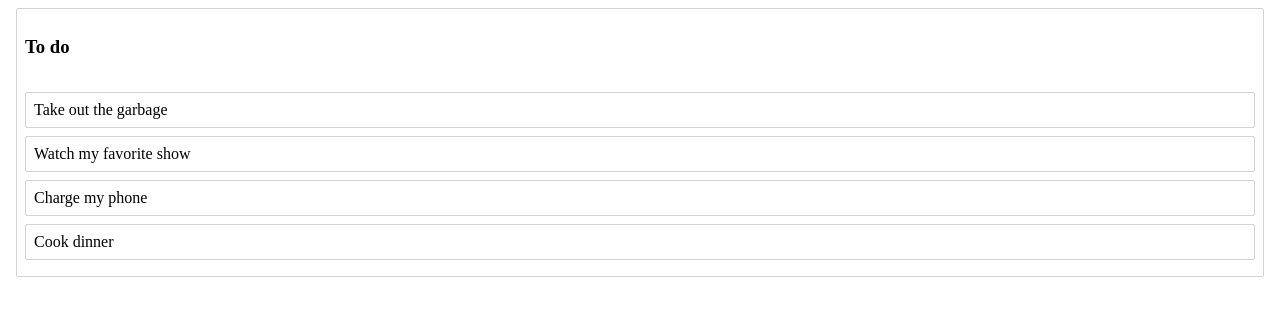
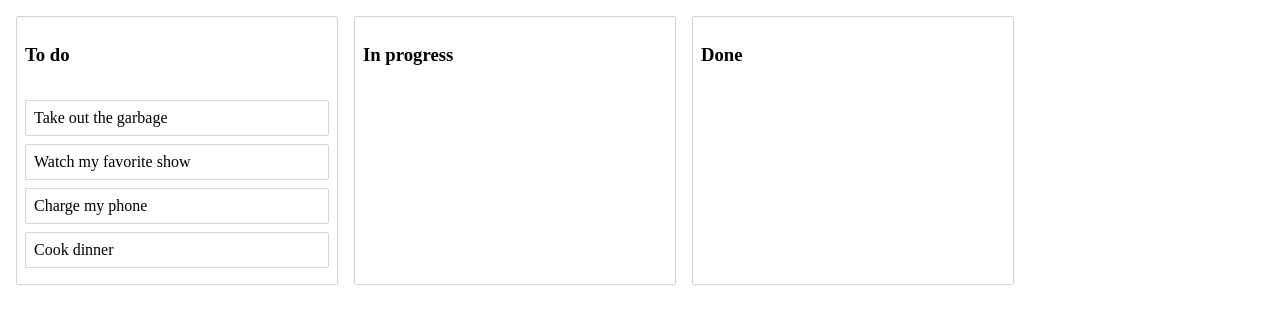
Before and after one commit to Rudy-Clark/react-beautiful-dnd-typescript, a React (Create React App) app: page / in a window 1280 px wide. Shown: the top 324 px of the page. Built offline with nearby package versions, Linux system fonts and the light colour scheme.

Commit message:
add two new columns & logic

```diff
--- a/src/components/app.tsx
+++ b/src/components/app.tsx
@@ -1,8 +1,13 @@
 import React, { useState } from 'react';
-import { DragDropContext, DropResult } from "react-beautiful-dnd";
+import { DragDropContext, DropResult, DragUpdate, Droppable } from "react-beautiful-dnd";
+import styled from 'styled-components';
 
 import initialData, { IColumn, ITask } from "../initial-data";
 import Column from './column';
+
+const Container = styled.div`
+  display: flex;
+`
 
 const App: React.FC = () => {
   const [data, setData] = useState<initialData>(initialData);
@@ -31,6 +36,10 @@ const App: React.FC = () => {
     if (source.droppableId === destination.droppableId &&
           destination.index === source.index) return;
 
+    const start = data.columns[source.droppableId];
+    const finish = data.columns[destination.droppableId];
+
+    if (start === finish ) {
       const column = data.columns[source.droppableId];
       const newTaskIds = Array.from(column.taskIds);
       newTaskIds.splice(source.index, 1);
@@ -48,19 +57,44 @@ const App: React.FC = () => {
           [newColumn.id]: newColumn,
         }
       }));
+    }
+
+    const startTaskIds = Array.from(start.taskIds);
+    startTaskIds.splice(source.index, 1);
+
+    const newStart = {
+      ...start,
+      taskIds: startTaskIds
     };
 
+    const finishTaskIds = Array.from(finish.taskIds);
+    finishTaskIds.splice(destination.index, 0, draggableId);
+
+    const newFinish = {
+      ...finish,
+      taskIds: finishTaskIds
+    };
+
+    setData(currData => ({
+      ...currData,
+      columns: {
+        ...currData.columns,
+        [newStart.id]: newStart,
+        [newFinish.id]: newFinish
+      }
+    }));
+  };
 
   return (
-    <DragDropContext
-      onDragEnd={handleDragEnd}
-    >
+    <Container>
+      <DragDropContext onDragEnd={handleDragEnd}>
         {data.columnOrder.map(columnId => {
           const column: IColumn = data.columns[columnId];
           const tasks: ITask[] = column.taskIds.map(taskId => data.tasks[taskId]);
           return <Column key={column.id} column={column} tasks={tasks} />
         })}
       </DragDropContext>
+    </Container>
   );
 };
 
--- a/src/components/column.tsx
+++ b/src/components/column.tsx
@@ -14,17 +14,25 @@ interface Props {
 interface TaskList {
   isDragging: boolean
 }
+
 const Container = styled.div`
   margin: 8px;
   border: 1px solid lightgrey;
   border-radius: 2px;
+  width: 320px;
+  display: flex;
+  flex-flow: column wrap;
 `;
+
 const Title = styled.h3`
   padding: 8px;
 `;
+
 const TaskList = styled.div`
   padding: 8px;
-  background-color: ${ (props: TaskList) => props.isDragging ? 'skyblue' : '#fff' }
+  background-color: ${ (props: TaskList) => props.isDragging ? 'skyblue' : '#fff' };
+  flex-grow: 1;
+  min-height: 100px;
 `;
 
 const Column: React.FC<Props> = ({ column, tasks }) => (
--- a/src/components/task.tsx
+++ b/src/components/task.tsx
@@ -40,8 +40,8 @@ const Task: React.FC<Props> = ({ task, index }) => (
   <Draggable draggableId={task.id} index={index}>
     {(provided, snapshot) => (
       <Container
+      {...provided.dragHandleProps}
         {...provided.draggableProps}
-        {...provided.dragHandleProps}
         ref={provided.innerRef}
         isDragging={snapshot.isDragging}
       >
--- a/src/initial-data.ts
+++ b/src/initial-data.ts
@@ -33,8 +33,18 @@ const initialData: Readonly<initialData> = {
       title: 'To do',
       taskIds: ['task-1', 'task-2', 'task-3', 'task-4'],
     },
+    'column-2': {
+      id: 'column-2',
+      title: 'In progress',
+      taskIds: []
+    },
+    'column-3': {
+      id: 'column-3',
+      title: 'Done',
+      taskIds: []
+    }
   },
-  columnOrder: ['column-1'],
+  columnOrder: ['column-1', 'column-2', 'column-3'],
 };
 
 export default initialData;
```
Lines whose indentation alone changed are shown as unchanged.
